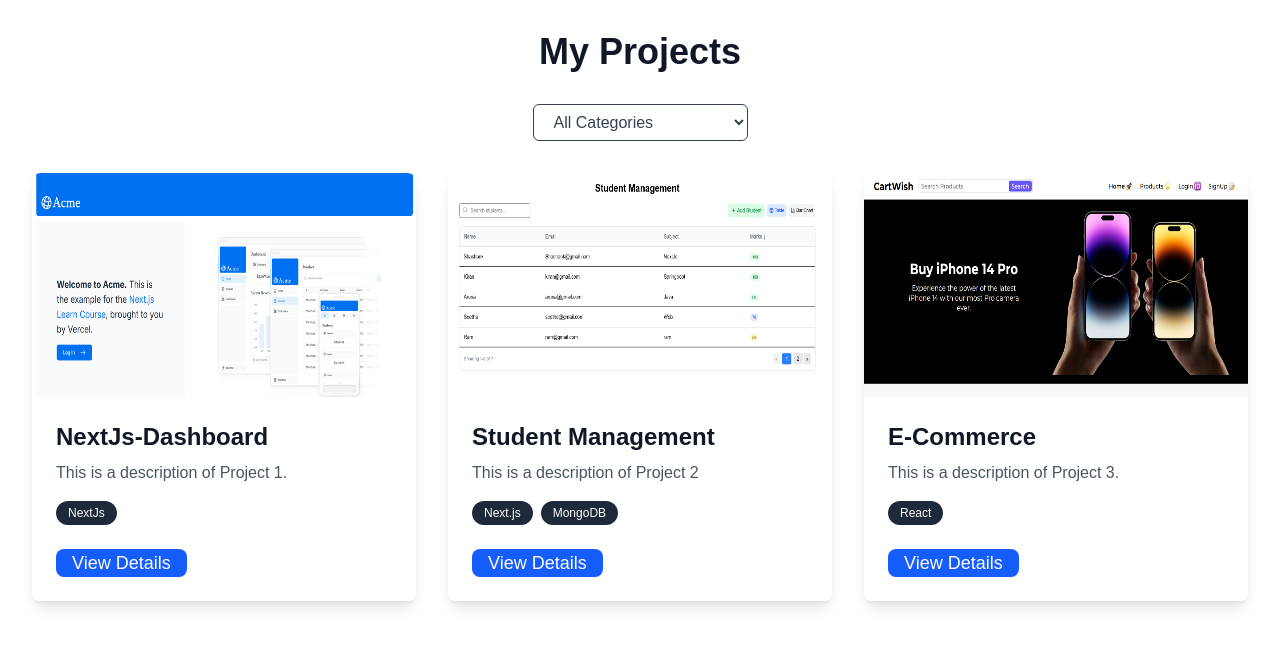
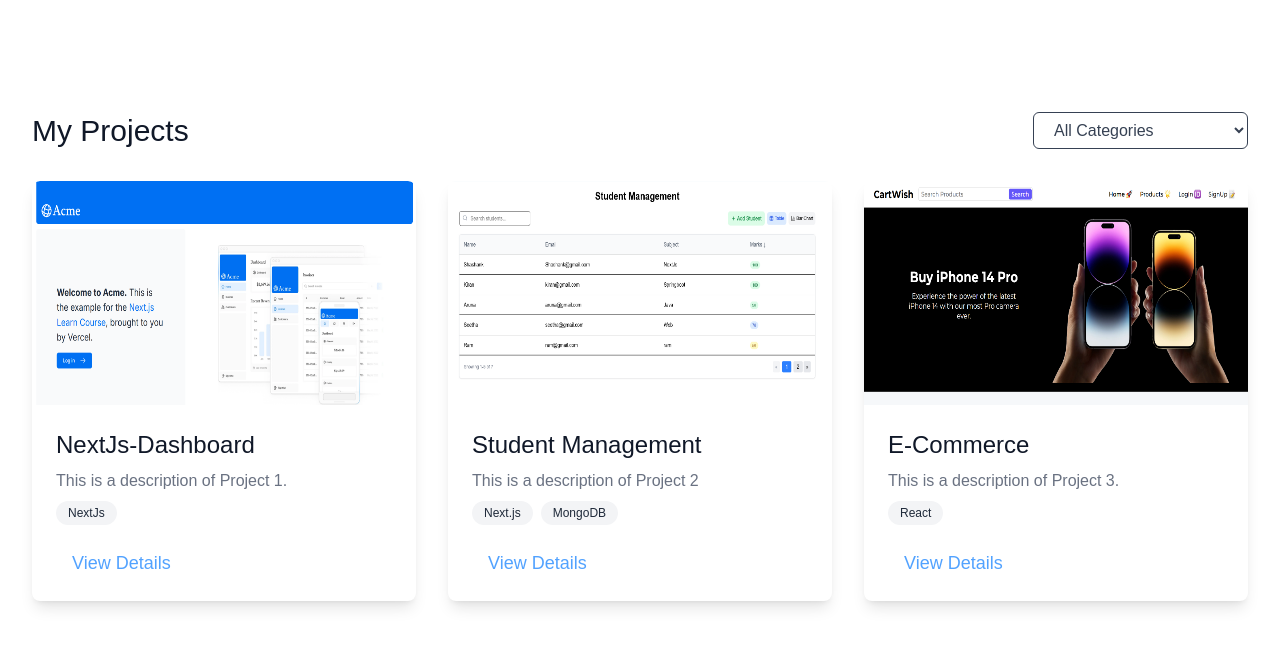
Before and after one commit to Kamakshi-Aruna/NextJs-Personal-Portfolio, a Next.js app: page /projects in a window 1280 px wide. Shown: the top 646 px of the page. Built offline with nearby package versions, Linux system fonts and the light colour scheme.

Commit message:
Updated the projects page

```diff
--- a/src/app/projects/page.tsx
+++ b/src/app/projects/page.tsx
@@ -1,9 +1,9 @@
 "use client"; // Mark this as a Client Component
 
-import { useState } from "react";
+import {useState} from "react";
 import Image from "next/image";
 import Link from "next/link";
-import { projects } from "@/lib/data";
+import {projects} from "@/lib/data";
 
 export default function ProjectsPage() {
     const [selectedCategory, setSelectedCategory] = useState<string | null>(null);
@@ -17,12 +17,13 @@ export default function ProjectsPage() {
         : projects;
 
     return (
-        <div className="max-w-7xl mx-auto p-8">
-            {/* Page Title */}
-            <h1 className="text-4xl font-bold text-center text-gray-900 mb-8">My Projects</h1>
+        <div className="max-w-7xl mx-auto p-8 mt-20">
 
-            {/* Filter Dropdown */}
-            <div className="flex justify-center mb-8">
+            <div className="flex justify-between items-center mb-8">
+                {/* Page Title */}
+                <h1 className="text-3xl text-gray-900">My Projects</h1>
+
+                {/* Filter Dropdown */}
                 <select
                     id="category"
                     onChange={(e) => setSelectedCategory(e.target.value || null)}
@@ -37,6 +38,7 @@ export default function ProjectsPage() {
                 </select>
             </div>
 
+
             {/* Projects Grid */}
             <div className="grid grid-cols-1 sm:grid-cols-2 lg:grid-cols-3 gap-8">
                 {filteredProjects.map((project) => (
@@ -49,8 +51,8 @@ export default function ProjectsPage() {
                             <Image
                                 src={project.image}
                                 alt={project.title}
-                                width={400} // Set width in pixels
-                                height={224} // Set height in pixels (adjust as needed)
+                                width={400}
+                                height={224}
                                 objectFit="cover"
                                 className="rounded-t-lg w-full h-full"
                             />
@@ -59,17 +61,16 @@ export default function ProjectsPage() {
 
                         {/* Project Content */}
                         <div className="p-6">
-                            <h2 className="text-2xl font-semibold text-gray-900">{project.title}</h2>
-                            <p className="mt-2 text-gray-600">{project.description}</p>
+                            <h2 className="text-2xl text-gray-900">{project.title}</h2>
+                            <p className="mt-2 text-gray-500">{project.description}</p>
 
-                            {/* Technologies */}
-                            <div className="mt-4 flex flex-wrap gap-2">
+                            {/* Technologies with improved tags */}
+                            <div className="mb-4 flex flex-wrap gap-2">
                                 {project.technologies.map((tech) => (
                                     <span
                                         key={tech}
-                                        className="px-3 py-1 bg-gray-800 text-white text-xs rounded-full"
-                                    >
-                                        {tech}
+                                        className="px-3 py-1 mt-2 bg-gray-100 text-gray-800 text-xs font-medium rounded-full"
+                                    >{tech}
                                     </span>
                                 ))}
                             </div>
@@ -77,7 +78,7 @@ export default function ProjectsPage() {
                             {/* View Details Button */}
                             <Link
                                 href={`/projects/${project.id}`}
-                                className="mt-6 inline-block px-4 bg-blue-600 text-white text-lg font-medium rounded-lg hover:bg-blue-700 transition-transform transform hover:scale-105"
+                                className="mt-2 inline-block px-4 text-blue-400 text-lg font-medium hover:scale-105 hover:underline"
                             >
                                 View Details
                             </Link>
```
